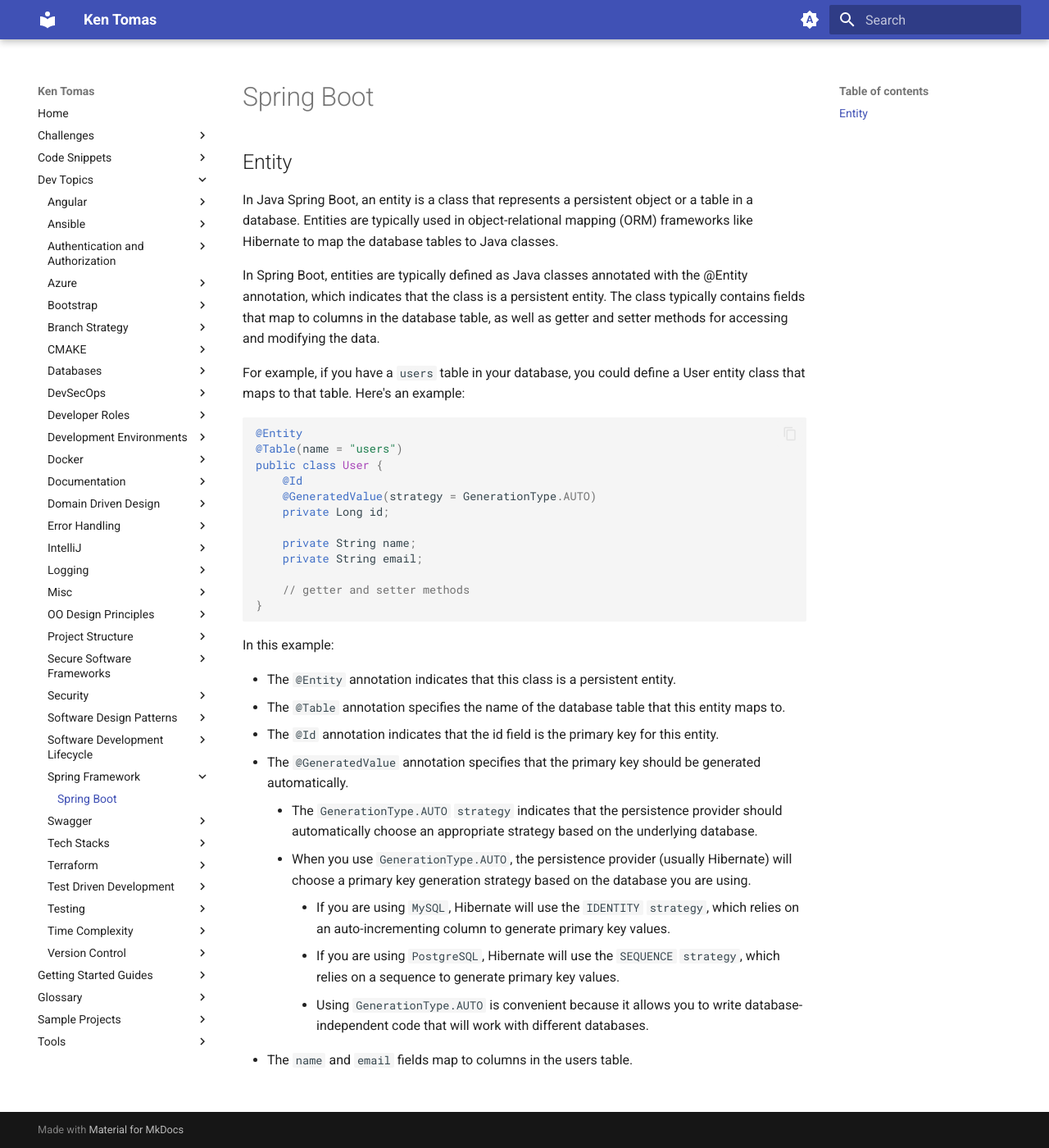
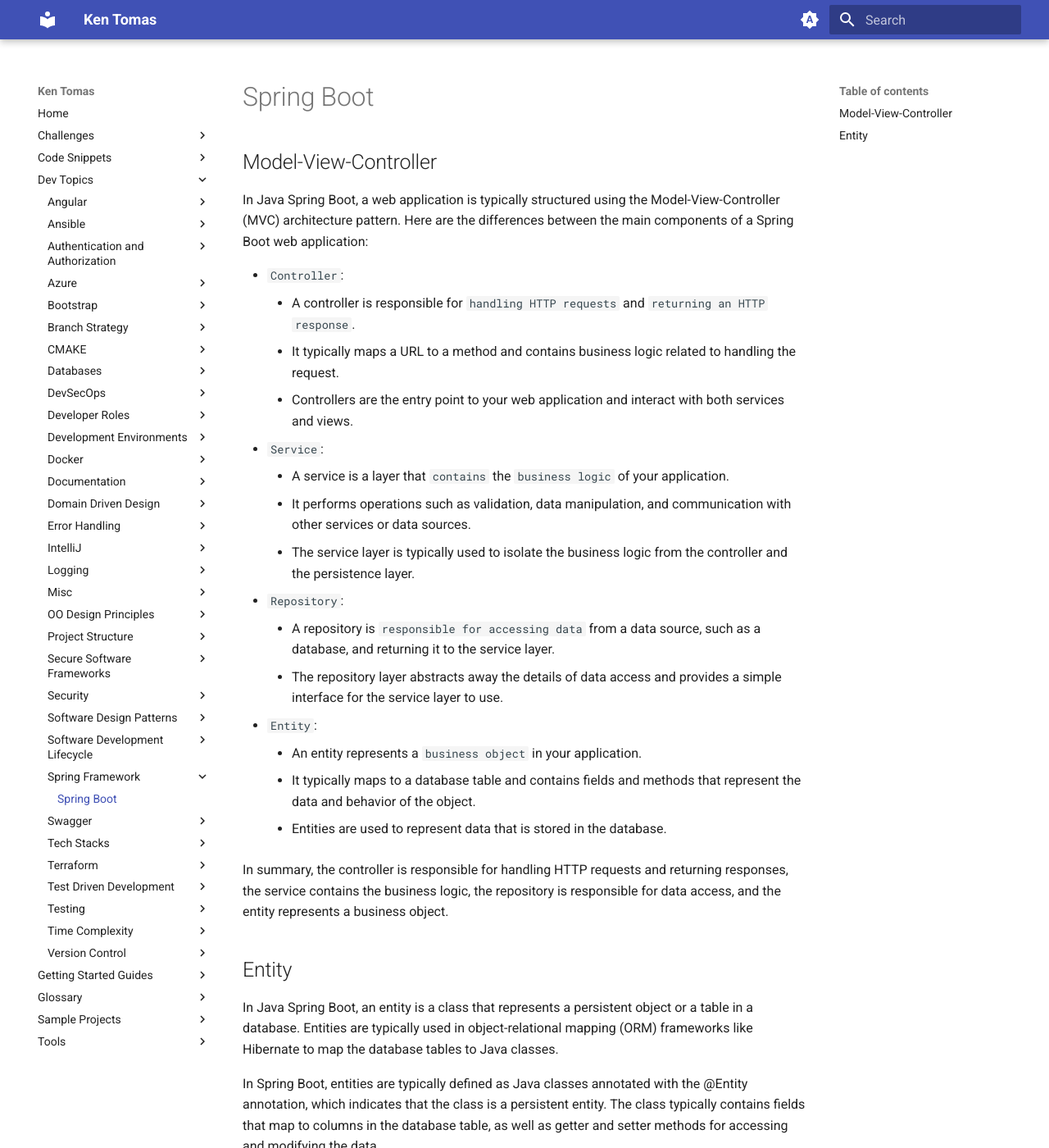
Before and after one commit to kentomas/kentomas.github.io, an MkDocs documentation site: the page built from docs/Dev Topics/Spring Framework/Spring Boot.md, in a window 1280 px wide and 1400 px high. Shown: the whole window at 82% size. Built offline with MkDocs 1.6.1 and Material for MkDocs 9.7.7, drawn with Linux system fonts in a browser that asks for light colours.

Commit message:
- Added extra info for Java Spring Boot.

```diff
--- a/docs/Dev Topics/Spring Framework/Spring Boot.md
+++ b/docs/Dev Topics/Spring Framework/Spring Boot.md
@@ -1,4 +1,26 @@
 # Spring Boot
+
+## Model-View-Controller
+
+In Java Spring Boot, a web application is typically structured using the Model-View-Controller (MVC) architecture pattern. Here are the differences between the main components of a Spring Boot web application:
+
+- `Controller`:
+    - A controller is responsible for `handling HTTP requests` and `returning an HTTP response`.
+    - It typically maps a URL to a method and contains business logic related to handling the request.
+    - Controllers are the entry point to your web application and interact with both services and views.
+- `Service`:
+    - A service is a layer that `contains` the `business logic` of your application.
+    - It performs operations such as validation, data manipulation, and communication with other services or data sources.
+    - The service layer is typically used to isolate the business logic from the controller and the persistence layer.
+- `Repository`:
+    - A repository is `responsible for accessing data` from a data source, such as a database, and returning it to the service layer.
+    - The repository layer abstracts away the details of data access and provides a simple interface for the service layer to use.
+- `Entity`:
+    - An entity represents a `business object` in your application.
+    - It typically maps to a database table and contains fields and methods that represent the data and behavior of the object.
+    - Entities are used to represent data that is stored in the database.
+
+In summary, the controller is responsible for handling HTTP requests and returning responses, the service contains the business logic, the repository is responsible for data access, and the entity represents a business object.
 
 ## Entity
 
```
